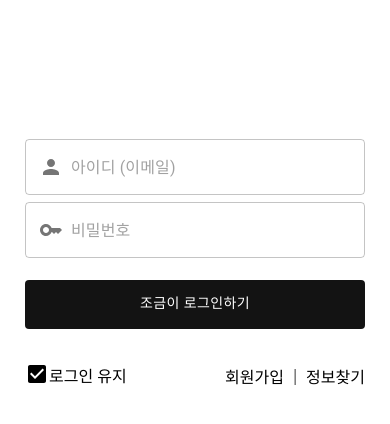
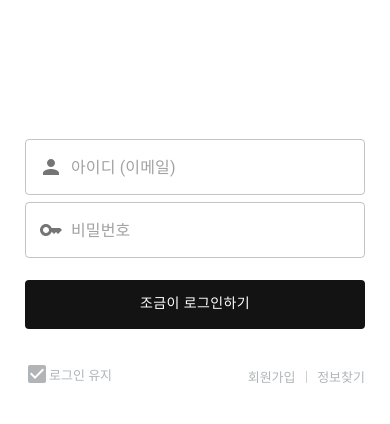
Before and after one commit to MinjoonHK/sesacFrontWebApp, a React (Vite) app: page / in a window 390 px wide. Both pictures are taken after a click on the button "이메일로 로그인". Shown: the top 424 px of the page. Built offline with nearby package versions, Linux system fonts and the light colour scheme; a web font is replaced by a local one.

Commit message:
🎨 STYLE: 색상변경
- 로그인 인풋 페이지의 서브메뉴 색상을 #b1b5b8 로 변경하였습니다

```diff
--- a/src/pages/loginInput/UI/loginInput.css
+++ b/src/pages/loginInput/UI/loginInput.css
@@ -34,5 +34,7 @@
   .login-input-page-sub__menu div {
     display: flex;
     align-items: center;
+    color: #b1b5b8;
+    font-size: 13px;
   }
 }
```
